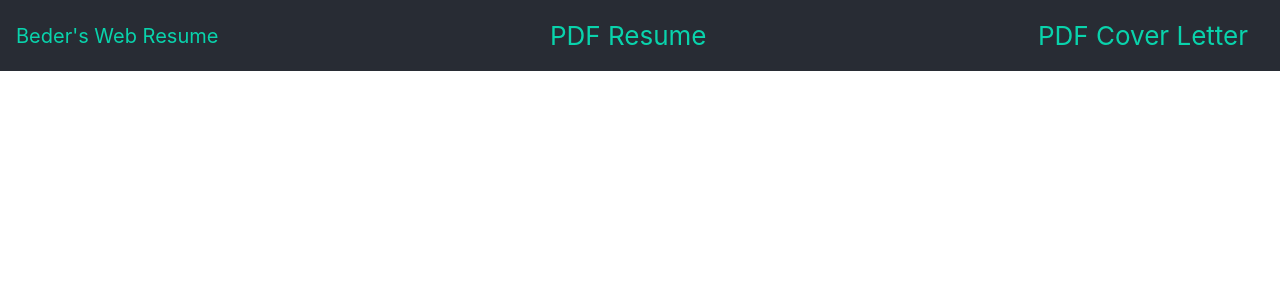
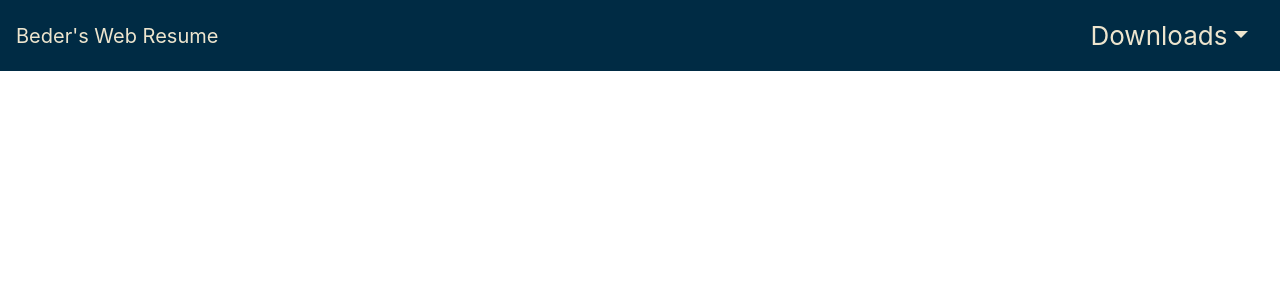
Before and after one commit to BederBourahmah/webresume, a React (Create React App) app: page / in a window 1280 px wide. Shown: the top 300 px of the page. Built offline with nearby package versions, Linux system fonts and the light colour scheme.

Commit message:
consolidating download links and adding styles

```diff
--- a/src/App.css
+++ b/src/App.css
@@ -1,30 +1,22 @@
-.App {
-  text-align: center;
-}
-
-.App-logo {
-  height: 40vmin;
-}
-
-.App-header {
-  background-color: #282c34;
-  min-height: 100vh;
-  display: flex;
-  flex-direction: column;
-  align-items: center;
-  justify-content: center;
-  font-size: calc(10px + 2vmin);
-  color: white;
-}
-
 .App-navbar {
-  background-color: #282c34;
+  background-color: 	#002B44;
   display: flex;
   flex-direction: row;
   font-size: calc(10px + 2vmin);
   color: white;
 }
 
-.App-link {
-  color: #09d3ac;
+.App-dropdownMenu {
+  background-color: 	#002B44;
+  color: #EDE5CE;
 }
+
+.App-navLinks {
+  background-color: 	#002B44;
+  color: #EDE5CE;
+}
+
+.App-navLinks:hover {
+  background-color: 	#014873;
+  color: #EDE5CE;
+}
--- a/src/App.tsx
+++ b/src/App.tsx
@@ -1,5 +1,5 @@
 import React from 'react';
-import { Navbar, NavbarBrand, Nav, NavLink } from 'reactstrap';
+import { Navbar, NavbarBrand, Nav, NavLink, UncontrolledDropdown, DropdownToggle, DropdownMenu, DropdownItem } from 'reactstrap';
 import Resume from "./downloadables/Resume of Beder Bourahmah.pdf";
 import CoverLetter from "./downloadables/Cover Letter of Beder Bourahmah.pdf";
 import './App.css';
@@ -9,13 +9,20 @@ const App: React.FC = () => {
   return (
     <>
     <Navbar className="App-navbar">
-      <NavbarBrand href={process.env.PUBLIC_URL} className="App-link">Beder's Web Resume</NavbarBrand>
-      <Nav>
-        <NavLink href={Resume} target='_blank' className="App-link">PDF Resume</NavLink>
-      </Nav>
-      <Nav>
-        <NavLink href={CoverLetter} target='_blank' className="App-link">PDF Cover Letter</NavLink>
-      </Nav>
+      <NavbarBrand href={process.env.PUBLIC_URL} className="App-navLinks">Beder's Web Resume</NavbarBrand>
+      <UncontrolledDropdown inNavbar>
+        <DropdownToggle nav caret className="App-navLinks">
+          Downloads
+        </DropdownToggle>
+        <DropdownMenu right className="App-dropdownMenu">
+          <DropdownItem href={Resume} target='_blank' className="App-navLinks">
+            PDF Resume
+          </DropdownItem >
+          <DropdownItem href={CoverLetter} target='_blank' className="App-navLinks">
+            PDF Cover Letter
+          </DropdownItem>
+        </DropdownMenu>
+      </UncontrolledDropdown>
     </Navbar>
     </>
   );
```
